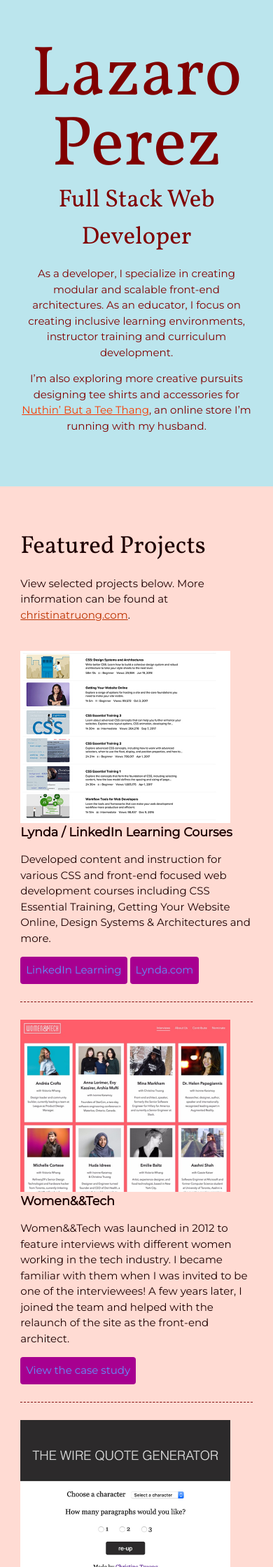
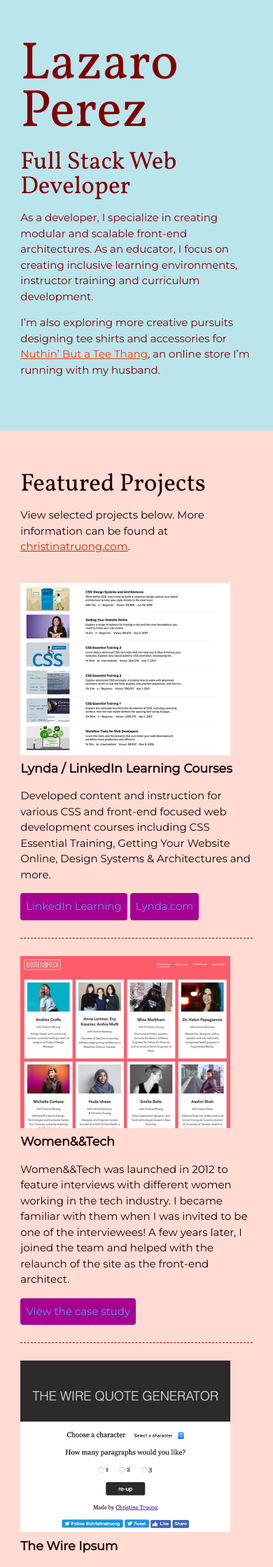
Before and after one commit to lazpz61/resume-for-portfolio, a PHP site: page / in a window 390 px wide. Shown: the top 2239 px of the page at 70% size. Run offline with PHP 8.4, Linux system fonts and the light colour scheme.

Commit message:
finished resume styles need to edit

```diff
--- a/css/styles.css
+++ b/css/styles.css
@@ -92,7 +92,6 @@
 header {
     background: #BBE5ED;
     color: #800000;
-    text-align: center;
 }
 
  /* Projects Styless
@@ -119,10 +118,7 @@
     overflow: hidden;
 
 }
-.project-item img {
-    float: left;
-    margin-right: 20px;
-}
+
 .project-item h3 {
     margin-top: 0;
 }
@@ -134,16 +130,11 @@
     background: #65b4f5;
 
 }
-.job-item {
-    display: grid;
-    grid-template-columns: 1fr 2fr;
-    column-gap: 20px;
-}
 
  /* Educcation Styless
  ----------------------------------- */
 .education {
-    background-image: url(../images/thumbnail-2.jpg);
+    background-image: url(../images/sharon-mccutcheon-unsplash.jpg);
     background-repeat: no-repeat;
     background-size:cover;
     background-position: top-right;
@@ -163,8 +154,7 @@
  .contact-list {
      list-style-type: none;
      padding: 0;
-     display: flex;
-     justify-content: center;
+
  }
  .contact-list a {
      padding: 15px;
@@ -176,5 +166,42 @@
  footer {
      background: #5a0272;
      color: white;
-     text-align: center;
  }
+  /* Media Styless
+ ----------------------------------- */
+ @media screen and (min-width: 750px) {
+        header, footer {
+           text-align: center;
+        }
+
+    .project-item img {
+        float: left;
+        margin-right: 20px;
+    }
+
+    .job-item {
+        display: grid;
+        grid-template-columns: 1fr 2fr;
+        column-gap: 20px;
+    }
+    .contact-list {
+        display: flex;
+        justify-content: center;
+    }
+
+
+ }
+
+ @media screen and (max-width: 749px) {
+    h1{
+        font-size: 75px;
+        line-height: 0.9;
+        margin-bottom: 20px;
+    }
+    h2 {
+        line-height: 1;
+    }
+    .contact-list a {
+        padding: 5px;
+    }
+ }
```
